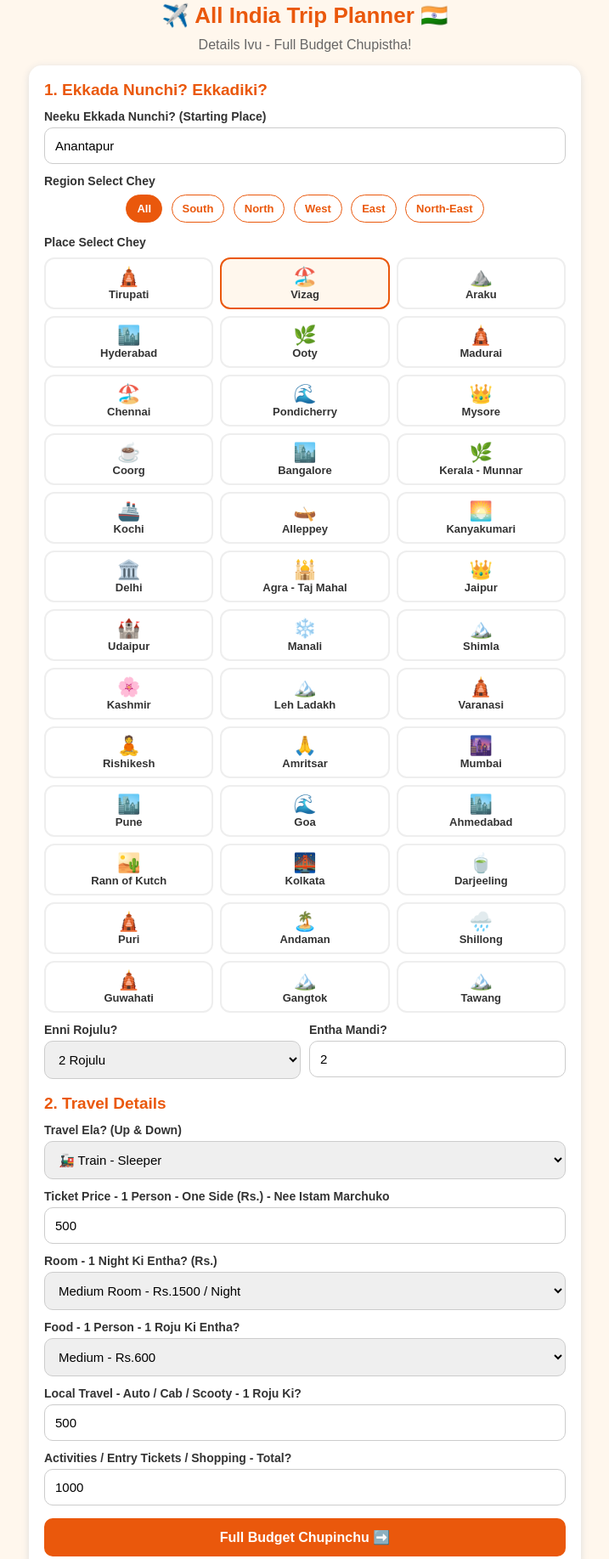
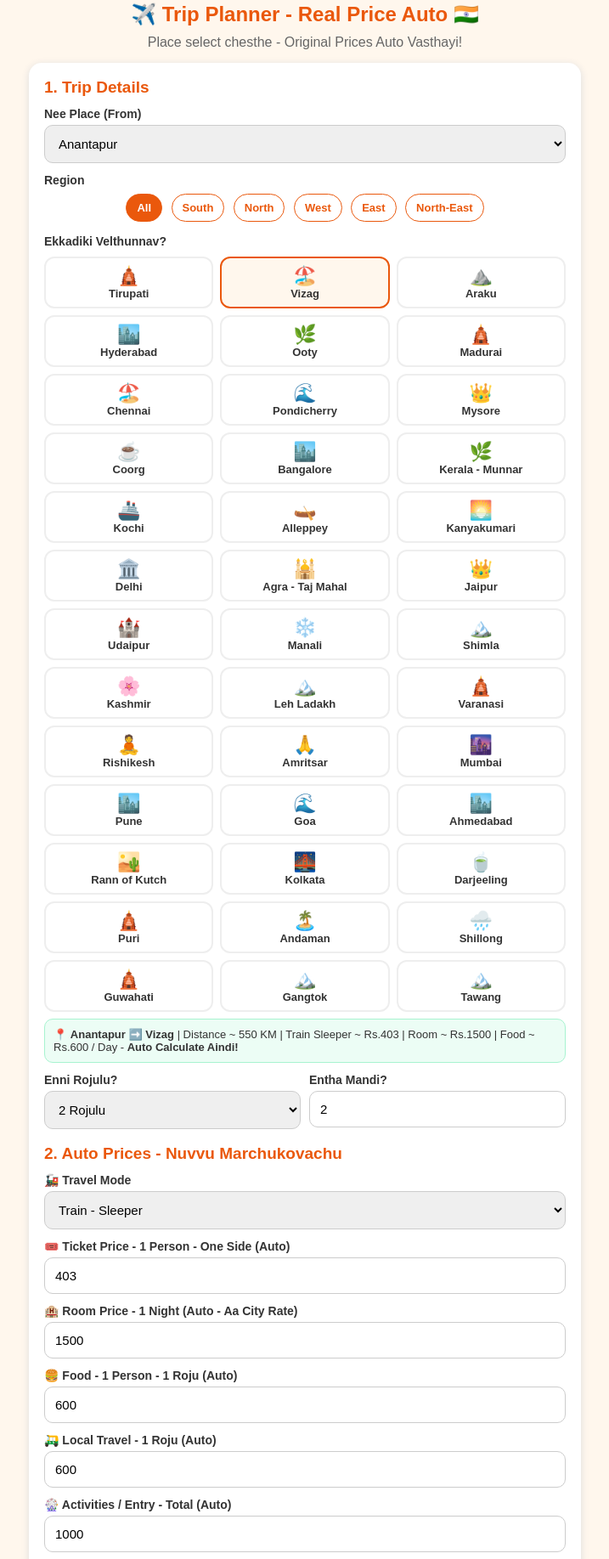
Before and after one commit to Rakesh445566/Trip-planner-telugu, a plain HTML site: page index.html in a window 1280 px wide. Shown: the part 22-1857 px from the top of the page at 85% size, without its empty margins (281-998 px from the left). Drawn offline with Linux system fonts and the light colour scheme.

Commit message:
Update index.html

```diff
--- a/index.html
+++ b/index.html
@@ -3,11 +3,11 @@
 <head>
 <meta charset="UTF-8">
 <meta name="viewport" content="width=device-width, initial-scale=1.0">
-<title>Trip Planner - Full Budget</title>
+<title>Trip Planner - Real Price Auto</title>
 <style>
 *{box-sizing:border-box;margin:0;padding:0;font-family:Arial,sans-serif}
 body{background:#FFF7ED;color:#333;padding:15px}
-h1{text-align:center;color:#EA580C;font-size:26px;margin:10px 0}
+h1{text-align:center;color:#EA580C;font-size:24px;margin:10px 0}
 p.sub{text-align:center;color:#666;margin-bottom:15px}
 .box{background:#fff;padding:18px;border-radius:15px;max-width:650px;margin:15px auto;box-shadow:0 2px 10px #ddd}
 h2{color:#EA580C;margin-bottom:12px;font-size:19px}
@@ -23,7 +23,6 @@ button:hover{background:#C2410C}
 .place{border:2px solid #eee;border-radius:12px;padding:8px;text-align:center;cursor:pointer;font-size:13px}
 .place.active{border-color:#EA580C;background:#FFF7ED}
 .place span{font-size:22px;display:block}
-.small{font-size:11px;color:#666}
 .total{font-size:22px;color:#EA580C;text-align:center;font-weight:bold;margin-top:12px}
 .tip{background:#FEF3C7;padding:12px;border-radius:10px;margin-top:12px;font-size:14px}
 .footer{text-align:center;margin:25px 0;font-weight:bold;color:#555}.footer span{color:#EA580C}
@@ -36,19 +35,29 @@ td:last-child,th:last-child{text-align:right}
 .bar{height:14px;border-radius:10px;background:#eee;margin:4px 0;overflow:hidden}
 .bar-fill{height:100%;background:#EA580C}
 .badge{display:inline-block;background:#DCFCE7;color:#166534;padding:4px 10px;border-radius:20px;font-size:12px;font-weight:bold}
+.auto{background:#ECFDF5;border:1px solid #A7F3D0;padding:10px;border-radius:10px;font-size:13px;margin-top:8px}
 </style>
 </head>
 <body>
 
-<h1>✈️ All India Trip Planner 🇮🇳</h1>
-<p class="sub">Details Ivu - Full Budget Chupistha!</p>
+<h1>✈️ Trip Planner - Real Price Auto 🇮🇳</h1>
+<p class="sub">Place select chesthe - Original Prices Auto Vasthayi!</p>
 
 <div class="box">
-<h2>1. Ekkada Nunchi? Ekkadiki?</h2>
-<label>Neeku Ekkada Nunchi? (Starting Place)</label>
-<input type="text" id="fromPlace" placeholder="Ex: Anantapur, Hyderabad, Vizag..." value="Anantapur">
+<h2>1. Trip Details</h2>
+<label>Nee Place (From)</label>
+<select id="fromPlace" onchange="autoCalc()">
+<option value="Anantapur">Anantapur</option>
+<option value="Hyderabad">Hyderabad</option>
+<option value="Vizag">Vizag / Visakhapatnam</option>
+<option value="Vijayawada">Vijayawada</option>
+<option value="Bangalore">Bangalore</option>
+<option value="Chennai">Chennai</option>
+<option value="Delhi">Delhi</option>
+<option value="Mumbai">Mumbai</option>
+</select>
 
-<label>Region Select Chey</label>
+<label>Region</label>
 <div style="text-align:center">
 <button class="filter-btn active" onclick="filterPlaces('all',this)">All</button>
 <button class="filter-btn" onclick="filterPlaces('south',this)">South</button>
@@ -58,49 +67,40 @@ td:last-child,th:last-child{text-align:right}
 <button class="filter-btn" onclick="filterPlaces('northeast',this)">North-East</button>
 </div>
 
-<label style="margin-top:12px">Place Select Chey</label>
+<label style="margin-top:12px">Ekkadiki Velthunnav?</label>
 <div class="place-grid" id="places"></div>
 
+<div class="auto" id="autoInfo">📍 Distance + Prices auto calculate avuthunnayi...</div>
+
 <div class="row">
-<div><label>Enni Rojulu?</label>
-<select id="days"><option value="1">1 Roju</option><option value="2" selected>2 Rojulu</option><option value="3">3 Rojulu</option><option value="4">4 Rojulu</option><option value="5">5 Rojulu</option><option value="7">7 Rojulu</option></select></div>
+<div><label>Enni Rojulu?</label><select id="days"><option value="1">1 Roju</option><option value="2" selected>2 Rojulu</option><option value="3">3 Rojulu</option><option value="4">4 Rojulu</option><option value="5">5 Rojulu</option><option value="7">7 Rojulu</option></select></div>
 <div><label>Entha Mandi?</label><input type="number" id="people" value="2" min="1" max="30"></div>
 </div>
 
-<h2 style="margin-top:18px">2. Travel Details</h2>
-<label>Travel Ela? (Up & Down)</label>
-<select id="travelMode" onchange="updateTravelPrice()">
-<option value="train_sleeper">🚂 Train - Sleeper</option>
-<option value="train_ac">🚂 Train - AC 3rd</option>
-<option value="bus">🚌 Bus - Sleeper</option>
-<option value="flight">✈️ Flight</option>
-<option value="bike">🏍️ Bike / Car - Petrol</option>
+<h2 style="margin-top:18px">2. Auto Prices - Nuvvu Marchukovachu</h2>
+<label>🚂 Travel Mode</label>
+<select id="travelMode" onchange="autoCalc()">
+<option value="train_sleeper">Train - Sleeper</option>
+<option value="train_ac">Train - AC 3rd</option>
+<option value="bus">Bus - Sleeper / AC</option>
+<option value="flight">Flight</option>
+<option value="bike">Bike / Car - Petrol (Per Person Share)</option>
 </select>
 
-<label>Ticket Price - 1 Person - One Side (Rs.) - Nee Istam Marchuko</label>
-<input type="number" id="ticketPrice" value="500" min="0">
+<label>🎟️ Ticket Price - 1 Person - One Side (Auto)</label>
+<input type="number" id="ticketPrice" value="500">
 
-<label>Room - 1 Night Ki Entha? (Rs.)</label>
-<select id="roomType" onchange="updateRoomPrice()">
-<option value="800">Budget Room - Rs.800 / Night</option>
-<option value="1500" selected>Medium Room - Rs.1500 / Night</option>
-<option value="3000">Good Hotel - Rs.3000 / Night</option>
-<option value="5000">Luxury - Rs.5000 / Night</option>
-</select>
+<label>🏨 Room Price - 1 Night (Auto - Aa City Rate)</label>
+<input type="number" id="roomPrice" value="1500">
 
-<label>Food - 1 Person - 1 Roju Ki Entha?</label>
-<select id="foodPrice">
-<option value="300">Low - Rs.300 (Street Food)</option>
-<option value="600" selected>Medium - Rs.600</option>
-<option value="1000">Good - Rs.1000</option>
-<option value="1500">Luxury - Rs.1500</option>
-</select>
+<label>🍔 Food - 1 Person - 1 Roju (Auto)</label>
+<input type="number" id="foodPrice" value="600">
 
-<label>Local Travel - Auto / Cab / Scooty - 1 Roju Ki?</label>
-<input type="number" id="localPrice" value="500" min="0">
+<label>🛺 Local Travel - 1 Roju (Auto)</label>
+<input type="number" id="localPrice" value="500">
 
-<label>Activities / Entry Tickets / Shopping - Total?</label>
-<input type="number" id="extraPrice" value="1000" min="0">
+<label>🎡 Activities / Entry - Total (Auto)</label>
+<input type="number" id="extraPrice" value="1000">
 
 <button onclick="makePlan()">Full Budget Chupinchu ➡️</button>
 </div>
@@ -110,67 +110,92 @@ td:last-child,th:last-child{text-align:right}
 <p id="tripMeta"></p>
 <span class="badge" id="budgetBadge"></span>
 
-<h2 style="margin-top:15px">💰 Budget Breakdown</h2>
+<h2 style="margin-top:15px">💰 Real Budget Breakdown</h2>
 <table>
 <tr><th>Item</th><th>Calculation</th><th>Amount</th></tr>
 <tr><td>🎟️ Tickets<br><small id="t1"></small></td><td id="t2"></td><td id="t3"></td></tr>
 <tr><td>🏨 Room<br><small id="r1"></small></td><td id="r2"></td><td id="r3"></td></tr>
 <tr><td>🍔 Food<br><small id="f1"></small></td><td id="f2"></td><td id="f3"></td></tr>
 <tr><td>🛺 Local Travel</td><td id="l2"></td><td id="l3"></td></tr>
-<tr><td>🎡 Activities / Shopping</td><td>One Time</td><td id="e3"></td></tr>
-<tr><td>🧳 Miscellaneous (10%)<br><small>Emergency, Water, Tips</small></td><td>10% of Total</td><td id="m3"></td></tr>
+<tr><td>🎡 Activities</td><td>One Time</td><td id="e3"></td></tr>
+<tr><td>🧳 Misc (10%)</td><td>Emergency</td><td id="m3"></td></tr>
 </table>
-
 <div class="total" id="totalText"></div>
 <div style="text-align:center;margin-top:8px" id="perPerson"></div>
-
 <h2 style="margin-top:15px">📊 Ekkada Ekkuva Kharcu?</h2>
 <div id="bars"></div>
-
 <h2 style="margin-top:15px">🗓️ Day-wise Plan</h2>
 <div id="planText"></div>
-
 <div class="tip" id="tipText"></div>
-
-<h2 style="margin-top:15px">💡 Money Save Tips</h2>
-<div id="saveTips"></div>
-
-<button onclick="sharePlan()">WhatsApp lo Share Chey 💬</button>
-<button onclick="savePlan()" style="background:#16A34A">Plan Save Chesuko ❤️</button>
+<div class="card" style="font-size:12px;color:#666">⚠️ Note: Ee prices approximate real market prices (IRCTC / Bus / Hotel average). Exact booking time lo konchem marochu. Final booking app lo check chesuko.</div>
+<button onclick="sharePlan()">WhatsApp Share 💬</button>
+<button onclick="savePlan()" style="background:#16A34A">Save Chesuko ❤️</button>
 <p id="savedMsg" style="text-align:center;color:green;margin-top:10px"></p>
 </div>
 
 <p class="footer">Made with ❤️ by <span>Muthyala Rakesh</span> 🇮🇳</p>
 
 <script>
-let allPlaces = [
-{ n:"Tirupati", e:"🛕", c:"south" },{ n:"Vizag", e:"🏖️", c:"south" },{ n:"Araku", e:"⛰️", c:"south" },
-{ n:"Hyderabad", e:"🏙️", c:"south" },{ n:"Ooty", e:"🌿", c:"south" },{ n:"Madurai", e:"🛕", c:"south" },
-{ n:"Chennai", e:"🏖️", c:"south" },{ n:"Pondicherry", e:"🌊", c:"south" },{ n:"Mysore", e:"👑", c:"south" },
-{ n:"Coorg", e:"☕", c:"south" },{ n:"Bangalore", e:"🏙️", c:"south" },{ n:"Kerala - Munnar", e:"🌿", c:"south" },
-{ n:"Kochi", e:"🚢", c:"south" },{ n:"Alleppey", e:"🛶", c:"south" },{ n:"Kanyakumari", e:"🌅", c:"south" },
-{ n:"Delhi", e:"🏛️", c:"north" },{ n:"Agra - Taj Mahal", e:"🕌", c:"north" },{ n:"Jaipur", e:"👑", c:"north" },
-{ n:"Udaipur", e:"🏰", c:"north" },{ n:"Manali", e:"❄️", c:"north" },{ n:"Shimla", e:"🏔️", c:"north" },
-{ n:"Kashmir", e:"🌸", c:"north" },{ n:"Leh Ladakh", e:"🏔️", c:"north" },{ n:"Varanasi", e:"🛕", c:"north" },
-{ n:"Rishikesh", e:"🧘", c:"north" },{ n:"Amritsar", e:"🙏", c:"north" },
-{ n:"Mumbai", e:"🌆", c:"west" },{ n:"Pune", e:"🏙️", c:"west" },{ n:"Goa", e:"🌊", c:"west" },
-{ n:"Ahmedabad", e:"🏙️", c:"west" },{ n:"Rann of Kutch", e:"🏜️", c:"west" },
-{ n:"Kolkata", e:"🌉", c:"east" },{ n:"Darjeeling", e:"🍵", c:"east" },{ n:"Puri", e:"🛕", c:"east" },
-{ n:"Andaman", e:"🏝️", c:"east" },{ n:"Shillong", e:"🌧️", c:"northeast" },{ n:"Guwahati", e:"🛕", c:"northeast" },
-{ n:"Gangtok", e:"🏔️", c:"northeast" },{ n:"Tawang", e:"🏔️", c:"northeast" }
-];
+// REAL DATA - Distance in KM from Anantapur approx + City wise Hotel/Food rates
+let cityData = {
+"Tirupati": {dist:200, room:1200, food:500, local:400, extra:500, emoji:"🛕", cat:"south"},
+"Vizag": {dist:550, room:1500, food:600, local:600, extra:1000, emoji:"🏖️", cat:"south"},
+"Araku": {dist:650, room:1400, food:550, local:800, extra:800, emoji:"⛰️", cat:"south"},
+"Hyderabad": {dist:350, room:1600, food:650, local:600, extra:1000, emoji:"🏙️", cat:"south"},
+"Ooty": {dist:350, room:1800, food:650, local:700, extra:1200, emoji:"🌿", cat:"south"},
+"Madurai": {dist:400, room:1100, food:450, local:400, extra:500, emoji:"🛕", cat:"south"},
+"Chennai": {dist:450, room:1700, food:650, local:600, extra:1000, emoji:"🏖️", cat:"south"},
+"Pondicherry": {dist:550, room:1800, food:700, local:500, extra:800, emoji:"🌊", cat:"south"},
+"Mysore": {dist:250, room:1400, food:550, local:500, extra:800, emoji:"👑", cat:"south"},
+"Coorg": {dist:400, room:2000, food:700, local:800, extra:1000, emoji:"☕", cat:"south"},
+"Bangalore": {dist:200, room:1800, food:700, local:700, extra:1000, emoji:"🏙️", cat:"south"},
+"Kerala - Munnar": {dist:550, room:1800, food:600, local:800, extra:1500, emoji:"🌿", cat:"south"},
+"Kochi": {dist:600, room:1600, food:600, local:600, extra:1000, emoji:"🚢", cat:"south"},
+"Alleppey": {dist:650, room:2000, food:650, local:600, extra:2500, emoji:"🛶", cat:"south"},
+"Kanyakumari": {dist:600, room:1200, food:500, local:500, extra:500, emoji:"🌅", cat:"south"},
+"Delhi": {dist:1700, room:2000, food:700, local:700, extra:1500, emoji:"🏛️", cat:"north"},
+"Agra - Taj Mahal": {dist:1500, room:1500, food:600, local:600, extra:1500, emoji:"🕌", cat:"north"},
+"Jaipur": {dist:1600, room:1700, food:650, local:700, extra:1500, emoji:"👑", cat:"north"},
+"Udaipur": {dist:1500, room:1800, food:650, local:700, extra:1200, emoji:"🏰", cat:"north"},
+"Manali": {dist:2000, room:2000, food:700, local:800, extra:2500, emoji:"❄️", cat:"north"},
+"Shimla": {dist:1900, room:1800, food:650, local:600, extra:1200, emoji:"🏔️", cat:"north"},
+"Kashmir": {dist:2400, room:2500, food:800, local:1000, extra:3500, emoji:"🌸", cat:"north"},
+"Leh Ladakh": {dist:2600, room:2500, food:900, local:1200, extra:4000, emoji:"🏔️", cat:"north"},
+"Varanasi": {dist:1400, room:1300, food:500, local:500, extra:800, emoji:"🛕", cat:"north"},
+"Rishikesh": {dist:1800, room:1400, food:550, local:500, extra:1500, emoji:"🧘", cat:"north"},
+"Amritsar": {dist:2100, room:1500, food:600, local:500, extra:800, emoji:"🙏", cat:"north"},
+"Mumbai": {dist:900, room:2500, food:800, local:800, extra:2000, emoji:"🌆", cat:"west"},
+"Pune": {dist:800, room:1800, food:700, local:600, extra:1000, emoji:"🏙️", cat:"west"},
+"Goa": {dist:650, room:2200, food:800, local:800, extra:2500, emoji:"🌊", cat:"west"},
+"Ahmedabad": {dist:1200, room:1600, food:600, local:500, extra:1000, emoji:"🏙️", cat:"west"},
+"Rann of Kutch": {dist:1300, room:1800, food:600, local:700, extra:1500, emoji:"🏜️", cat:"west"},
+"Kolkata": {dist:1500, room:1600, food:600, local:500, extra:1000, emoji:"🌉", cat:"east"},
+"Darjeeling": {dist:1800, room:1800, food:650, local:700, extra:1200, emoji:"🍵", cat:"east"},
+"Puri": {dist:1100, room:1300, food:500, local:400, extra:800, emoji:"🛕", cat:"east"},
+"Andaman": {dist:1200, room:3000, food:900, local:1000, extra:5000, emoji:"🏝️", cat:"east"},
+"Shillong": {dist:2000, room:1800, food:650, local:800, extra:1500, emoji:"🌧️", cat:"northeast"},
+"Guwahati": {dist:1900, room:1600, food:600, local:600, extra:1000, emoji:"🛕", cat:"northeast"},
+"Gangtok": {dist:2000, room:2000, food:700, local:800, extra:2000, emoji:"🏔️", cat:"northeast"},
+"Tawang": {dist:2400, room:2000, food:700, local:1000, extra:2000, emoji:"🏔️", cat:"northeast"}
+};
+
+let fromDistAdjust = {
+"Anantapur": 0, "Hyderabad": -350, "Vizag": -550, "Vijayawada": -450, "Bangalore": -200, "Chennai": -450, "Delhi": 1700, "Mumbai": 900
+};
+
 let selected = "Vizag";
 let currentFilter = "all";
 let lastTotal = 0, lastBreak = {};
 
 function renderPlaces(){
   let box = document.getElementById('places'); box.innerHTML = "";
-  let list = allPlaces.filter(p => currentFilter==="all" || p.c===currentFilter);
-  list.forEach(p=>{
+  let list = Object.keys(cityData).filter(k => currentFilter==="all" || cityData[k].cat===currentFilter);
+  list.forEach(name=>{
+    let p = cityData[name];
     let div = document.createElement('div');
-    div.className = 'place' + (p.n===selected ? ' active' : '');
-    div.innerHTML = '<span>'+p.e+'</span><b>'+p.n+'</b>';
-    div.onclick = function(){ selected = p.n; renderPlaces(); };
+    div.className = 'place' + (name===selected ? ' active' : '');
+    div.innerHTML = '<span>'+p.emoji+'</span><b>'+name+'</b>';
+    div.onclick = function(){ selected = name; renderPlaces(); autoCalc(); };
     box.appendChild(div);
   });
 }
@@ -179,13 +204,37 @@ function filterPlaces(cat, btn){
   document.querySelectorAll('.filter-btn').forEach(b=>b.classList.remove('active'));
   btn.classList.add('active'); renderPlaces();
 }
-function updateTravelPrice(){
-  let m = document.getElementById('travelMode').value;
-  let map = {train_sleeper:500, train_ac:1200, bus:800, flight:3500, bike:1000};
-  document.getElementById('ticketPrice').value = map[m];
-}
-function updateRoomPrice(){
-  // room price already from select, no extra
+
+// KING - IDI MAIN LOGIC - ORIGINAL PRICE CALCULATE
+function autoCalc(){
+  let from = document.getElementById('fromPlace').value;
+  let mode = document.getElementById('travelMode').value;
+  let city = cityData[selected];
+  // Distance adjust - From place batti
+  let baseDist = city.dist;
+  // Rough adjust
+  if(from==="Hyderabad") baseDist = Math.max(150, city.dist - 300);
+  if(from==="Bangalore") baseDist = Math.max(150, city.dist - 150);
+  if(from==="Vizag") baseDist = Math.max(150, Math.abs(city.dist - 500));
+  if(from==="Delhi") baseDist = Math.max(200, Math.abs(city.dist - 1700));
+  if(from==="Mumbai") baseDist = Math.max(200, Math.abs(city.dist - 900));
+  if(from==="Chennai") baseDist = Math.max(150, Math.abs(city.dist - 400));
+  if(from==="Vijayawada") baseDist = Math.max(150, Math.abs(city.dist - 400));
+
+  let ticket = 0;
+  if(mode==="train_sleeper") ticket = Math.round(baseDist * 0.55 + 100); // ~ Rs.0.55 per KM + charges
+  if(mode==="train_ac") ticket = Math.round(baseDist * 1.4 + 150);
+  if(mode==="bus") ticket = Math.round(baseDist * 1.6 + 100);
+  if(mode==="flight") ticket = Math.round(1500 + baseDist * 2.2); // Base + per KM
+  if(mode==="bike") ticket = Math.round((baseDist / 40) * 105 / 2); // Petrol 105, 40kmpl, share
+
+  document.getElementById('ticketPrice').value = ticket;
+  document.getElementById('roomPrice').value = city.room;
+  document.getElementById('foodPrice').value = city.food;
+  document.getElementById('localPrice').value = city.local;
+  document.getElementById('extraPrice').value = city.extra;
+
+  document.getElementById('autoInfo').innerHTML = "📍 <b>" + from + " ➡️ " + selected + "</b> | Distance ~ " + baseDist + " KM | Train Sleeper ~ Rs." + ticket + " | Room ~ Rs." + city.room + " | Food ~ Rs." + city.food + " / Day - <b>Auto Calculate Aindi!</b>";
 }
 
 let plans = {
@@ -193,69 +242,56 @@ let plans = {
 "Goa": ["Baga Beach - Calangute","North Goa - Fort Aguada - Water Sports","South Goa - Palolem - Churches","Cruise - Casino - Night Market","Beach Sunrise - Return","Dudhsagar Falls","Shopping - Return"],
 "Delhi": ["India Gate - Red Fort - CP","Qutub Minar - Lotus Temple","Akshardham - Chandni Chowk Food","Shopping - Sarojini Nagar","Agra Day Trip - Taj Mahal","Cyber Hub","Return"],
 "Manali": ["Mall Road - Hadimba Temple","Solang Valley - Paragliding","Rohtang Pass - Snow Point","Old Manali - Cafe","Kullu - River Rafting","Jogini Falls - Trek","Return"],
-"Kashmir": ["Srinagar - Dal Lake Shikara","Gulmarg - Snow","Pahalgam - Betaab Valley","Sonmarg - Glacier","Srinagar Shopping","Doodhpathri","Return"],
-"Mumbai": ["Gateway - Marine Drive","Juhu - Bandra","Elephanta Caves","Shopping - Linking Road","Film City","Lonavala Trip","Return"]
+"Kashmir": ["Srinagar - Dal Lake Shikara","Gulmarg - Snow","Pahalgam - Betaab Valley","Sonmarg - Glacier","Srinagar Shopping","Doodhpathri","Return"]
 };
 function getPlan(place, day){
   if(plans[place] && plans[place][day]) return plans[place][day];
   return place + " Local Sightseeing - Food - Shopping - Relax";
 }
-
 function fmt(n){ return "Rs." + n.toLocaleString('en-IN'); }
 
 function makePlan(){
-  let from = document.getElementById('fromPlace').value || "Nee Place";
+  let from = document.getElementById('fromPlace').value;
   let days = parseInt(document.getElementById('days').value);
   let people = parseInt(document.getElementById('people').value) || 1;
   let ticketOne = parseInt(document.getElementById('ticketPrice').value) || 0;
-  let roomPerNight = parseInt(document.getElementById('roomType').value) || 0;
+  let roomPerNight = parseInt(document.getElementById('roomPrice').value) || 0;
   let foodPerDay = parseInt(document.getElementById('foodPrice').value) || 0;
   let localPerDay = parseInt(document.getElementById('localPrice').value) || 0;
   let extra = parseInt(document.getElementById('extraPrice').value) || 0;
   let modeText = document.getElementById('travelMode').selectedOptions[0].text;
-
   let nights = Math.max(days-1, 1);
-  // Rooms: 2 people per room
   let rooms = Math.ceil(people/2);
-
-  let ticketTotal = ticketOne * people * 2; // up + down
+  let ticketTotal = ticketOne * people * 2;
   let roomTotal = roomPerNight * nights * rooms;
   let foodTotal = foodPerDay * people * days;
   let localTotal = localPerDay * days;
   let subTotal = ticketTotal + roomTotal + foodTotal + localTotal + extra;
   let misc = Math.round(subTotal * 0.10);
   let grand = subTotal + misc;
-  lastTotal = grand;
-  lastBreak = {ticketTotal, roomTotal, foodTotal, localTotal, extra, misc};
+  lastTotal = grand; lastBreak = {ticketTotal, roomTotal, foodTotal, localTotal, extra, misc};
 
   document.getElementById('tripTitle').innerText = from + " ➡️ " + selected;
   document.getElementById('tripMeta').innerText = days + " Rojulu | " + nights + " Nights | " + people + " Mandhi | " + rooms + " Room(s) | Travel: " + modeText;
-
   let perPersonTotal = Math.round(grand / people);
-  let badge = perPersonTotal < 5000 ? "✅ BUDGET TRIP - Super!" : perPersonTotal < 15000 ? "😎 MEDIUM TRIP - Perfect!" : "👑 LUXURY TRIP - King Trip!";
-  document.getElementById('budgetBadge').innerText = badge;
+  document.getElementById('budgetBadge').innerText = perPersonTotal < 6000 ? "✅ BUDGET TRIP" : perPersonTotal < 15000 ? "😎 MEDIUM TRIP" : "👑 LUXURY TRIP";
 
   document.getElementById('t1').innerText = modeText + " - Up & Down";
   document.getElementById('t2').innerText = fmt(ticketOne) + " x " + people + " x 2";
   document.getElementById('t3').innerText = fmt(ticketTotal);
-
   document.getElementById('r1').innerText = fmt(roomPerNight) + " / Night - " + rooms + " Room(s)";
   document.getElementById('r2').innerText = fmt(roomPerNight) + " x " + nights + " Nights x " + rooms;
   document.getElementById('r3').innerText = fmt(roomTotal);
-
   document.getElementById('f1').innerText = fmt(foodPerDay) + " / Person / Day";
   document.getElementById('f2').innerText = fmt(foodPerDay) + " x " + people + " x " + days + " Days";
   document.getElementById('f3').innerText = fmt(foodTotal);
-
   document.getElementById('l2').innerText = fmt(localPerDay) + " x " + days + " Days";
   document.getElementById('l3').innerText = fmt(localTotal);
   document.getElementById('e3').innerText = fmt(extra);
   document.getElementById('m3').innerText = fmt(misc);
-
   document.getElementById('totalText').innerText = "TOTAL: " + fmt(grand);
   document.getElementById('perPerson').innerText = "Per Person: " + fmt(perPersonTotal) + " | Per Day: " + fmt(Math.round(grand/days));
 
-  // Bars
   let items = [["🎟️ Tickets",ticketTotal],["🏨 Room",roomTotal],["🍔 Food",foodTotal],["🛺 Local",localTotal],["🎡 Extra",extra],["🧳 Misc",misc]];
   let barHtml = "";
   items.forEach(it=>{
@@ -263,27 +299,18 @@ function makePlan(){
     barHtml += '<div style="font-size:13px"><b>'+it[0]+' - '+fmt(it[1])+' ('+pct+'%)</b><div class="bar"><div class="bar-fill" style="width:'+pct+'%"></div></div></div>';
   });
   document.getElementById('bars').innerHTML = barHtml;
-
   let planHtml = "";
   for(let i=0;i<days;i++) planHtml += '<div class="card"><b>Day '+(i+1)+':</b> '+getPlan(selected,i)+'</div>';
   document.getElementById('planText').innerHTML = planHtml;
-
-  document.getElementById('tipText').innerText = "💡 Tip: " + selected + " ki velle mundhu tickets munduga book chesuko. Hotel lo breakfast free untunda adugu. Local food tinte money save avuthundi.";
-  document.getElementById('saveTips').innerHTML = '<div class="card">✅ Train lo vellithe Flight kante Rs.' + (ticketOne>1000 ? "2000+ save" : "save") + ' avuthundi<br>✅ Room ni 2 sharing lo teesuko<br>✅ Food - Local hotels lo thinu<br>✅ Off-season lo vellithe Room + Tickets cheap ga vasthayi<br>✅ Group ga vellithe Cab share avuthundi</div>';
-
+  document.getElementById('tipText').innerText = "💡 Tip: " + selected + " lo Room ki Rs." + cityData[selected].room + " average. Train ticket IRCTC lo check chesuko - price almost same untundi.";
   document.getElementById('result').style.display = "block";
   document.getElementById('result').scrollIntoView({behavior:'smooth'});
 }
-function savePlan(){
-  localStorage.setItem('tripPlanFull', document.getElementById('tripTitle').innerText + " - Total " + fmt(lastTotal));
-  document.getElementById('savedMsg').innerText = "Save Aindi! Made by Muthyala Rakesh";
-}
-function sharePlan(){
-  let from = document.getElementById('fromPlace').value || "";
-  let txt = "Trip Plan: " + from + " to " + selected + " - Total " + fmt(lastTotal) + " - Tickets " + fmt(lastBreak.ticketTotal) + ", Room " + fmt(lastBreak.roomTotal) + ", Food " + fmt(lastBreak.foodTotal) + " - Made by Muthyala Rakesh";
-  window.open("https://wa.me/?text=" + encodeURIComponent(txt), "_blank");
-}
+function savePlan(){ localStorage.setItem('tripPlanFull', document.getElementById('tripTitle').innerText + " - Total " + fmt(lastTotal)); document.getElementById('savedMsg').innerText = "Save Aindi! Made by Muthyala Rakesh"; }
+function sharePlan(){ let from = document.getElementById('fromPlace').value; let txt = "Trip Plan: " + from + " to " + selected + " - Total " + fmt(lastTotal) + " - Tickets " + fmt(lastBreak.ticketTotal) + ", Room " + fmt(lastBreak.roomTotal) + ", Food " + fmt(lastBreak.foodTotal) + " - Made by Muthyala Rakesh"; window.open("https://wa.me/?text=" + encodeURIComponent(txt), "_blank"); }
+
 renderPlaces();
+autoCalc();
 </script>
 </body>
-</html>4
+</html>
```
